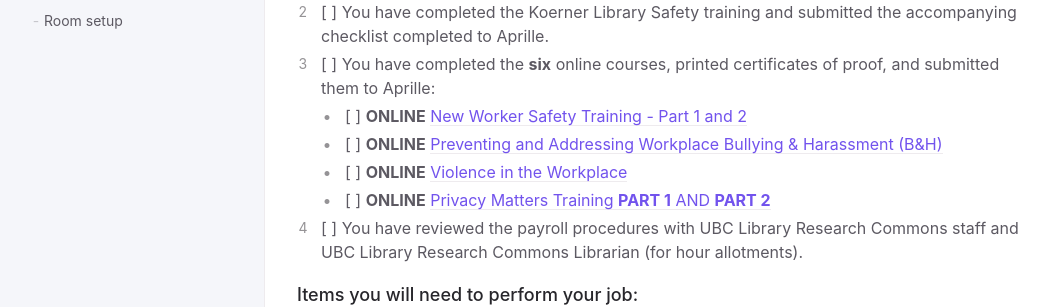
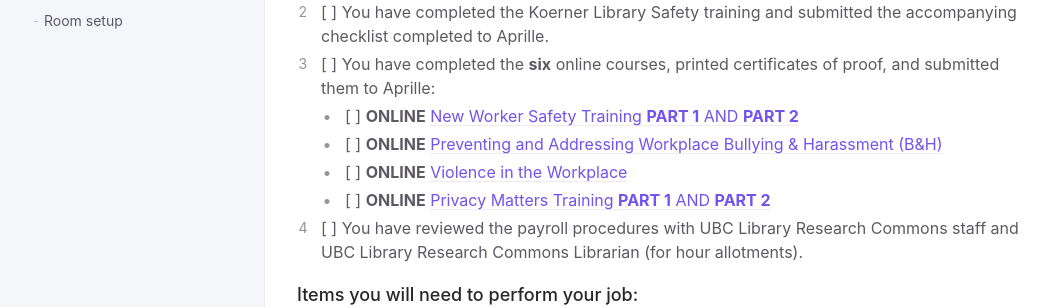
Before and after one commit to sarahblay/rc-docs, a Jekyll site: the page built from docs/gaaonboarding/gaaonboardingchecklist.md, in a window 1280 px wide. Shown: the part 566-873 px from the top of the page, without its empty margins (107-1171 px from the left). Built offline with Jekyll 4.4.1, drawn with Linux system fonts in a browser that asks for light colours.

Commit message:
Update gaaonboardingchecklist.md

```diff
--- a/docs/gaaonboarding/gaaonboardingchecklist.md
+++ b/docs/gaaonboarding/gaaonboardingchecklist.md
@@ -19,7 +19,7 @@ Welcome aboard! Here are the logistical things we need to take care of with you.
      - if you do not yet have a SIN, you must apply immediately. Service Canada instantly gives you a letter confirming you applied for SIN. You must submit this to Library HR while you wait for your SIN to arrive.
 1. \[    \] You have completed the Koerner Library Safety training and submitted the accompanying checklist completed to Aprille.
 1. \[    \] You have completed the <b>six</b> online courses, printed certificates of proof, and submitted them to Aprille:
-   - \[    \] **ONLINE** [New Worker Safety Training - Part 1 and 2](https://www.hse2.ubc.ca/moodle/course/index.php?categoryid=7)
+   - \[    \] **ONLINE** [New Worker Safety Training <b>PART 1</b> AND <b>PART 2</b>](https://www.hse2.ubc.ca/moodle/course/index.php?categoryid=7)
    - \[    \] **ONLINE** [Preventing and Addressing Workplace Bullying & Harassment (B&H)](https://www.hse2.ubc.ca/moodle/course/index.php?categoryid=6)
    - \[    \] **ONLINE** [Violence in the Workplace](https://www.hse2.ubc.ca/moodle/course/index.php?categoryid=13)
    - \[    \] **ONLINE** [Privacy Matters Training <b>PART 1</b> AND <b>PART 2</b>](https://privacymatters.ubc.ca/fundamentals-training)
```
